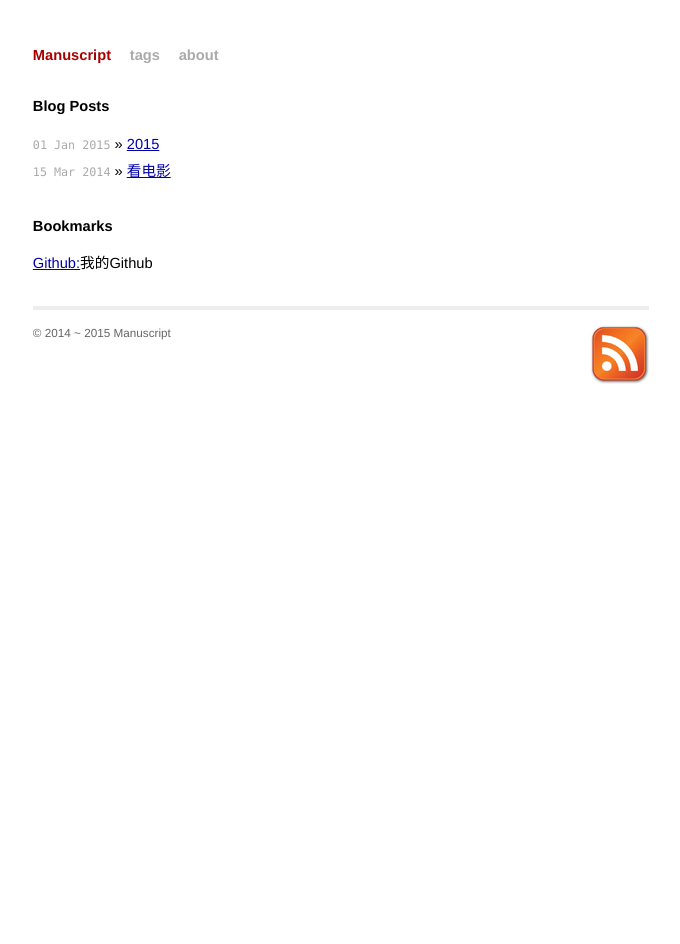
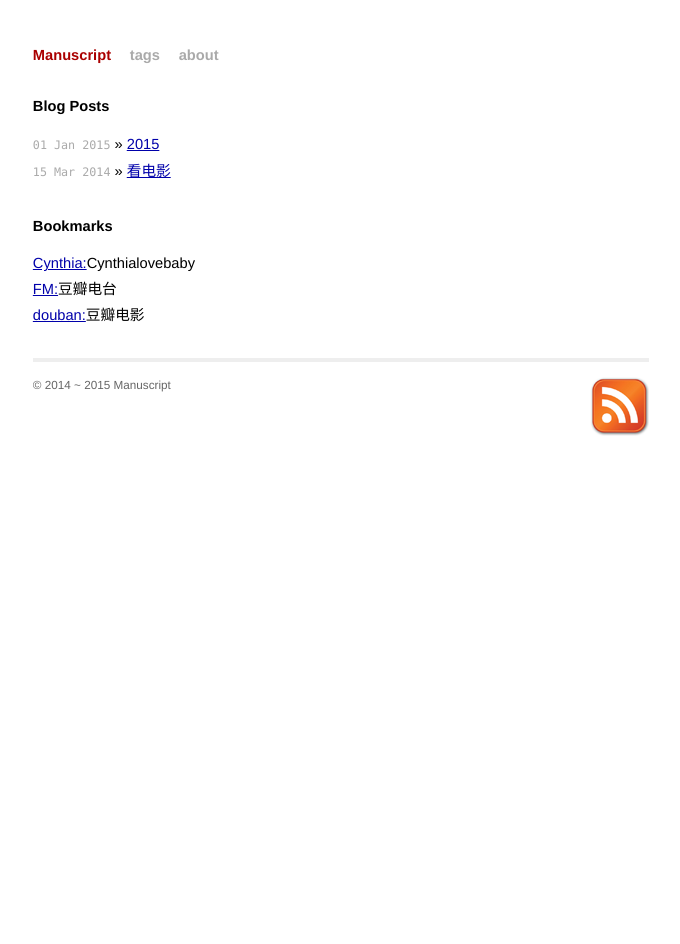
Before and after one commit to noobfish/noobfish.github.io, a Jekyll site: the page built from index.html, in a window 1280 px wide. Shown: the whole page, without its empty margins (299-979 px from the left). Built offline with Jekyll 4.4.1, drawn with Linux system fonts in a browser that asks for light colours; Markdown is read by kramdown in place of the engine named in the settings.

Commit message:
Update index.html
added link

```diff
--- a/index.html
+++ b/index.html
@@ -13,6 +13,8 @@ title: Manuscript
 
   <h1>Bookmarks</h1>
   <ul class="posts">
-    <li><a href="http://github.com">Github:</a>我的Github</li>
+    <li><a href="http://blog.sina.com.cn/cynthialovebaby">Cynthia:</a>Cynthialovebaby</li>
+    <li><a href="http://douban.fm">FM:</a>豆瓣电台</li>
+    <li><a href="http://movie.douban.com">douban:</a>豆瓣电影</li>
   </ul>
 </div>
```
